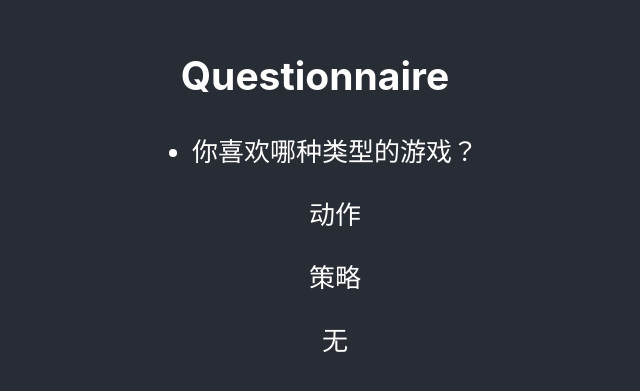
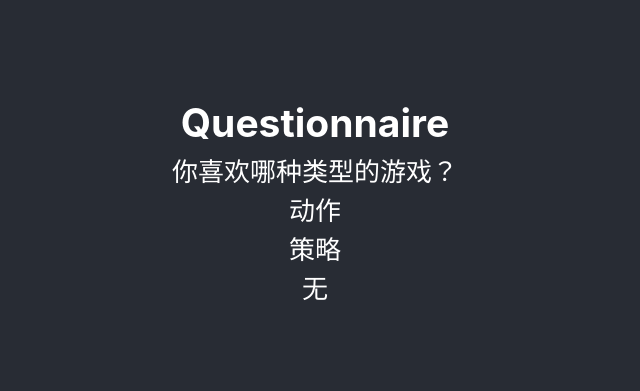
Before and after one commit to Liaozhenting/interactive-questionnaire, a React (Create React App) app: page / in a window 1280 px wide. Shown: the part 199-590 px from the top of the page, without its empty margins (325-965 px from the left). Built offline with nearby package versions, Linux system fonts and the light colour scheme.

Commit message:
feat: readme

```diff
--- a/public/index.html
+++ b/public/index.html
@@ -9,6 +9,7 @@
       name="description"
       content="Web site created using create-react-app"
     />
+    <link rel="stylesheet" href="%PUBLIC_URL%/normalize.css" />
     <link rel="apple-touch-icon" href="%PUBLIC_URL%/logo192.png" />
     <!--
       manifest.json provides metadata used when your web app is installed on a
--- /dev/null
+++ b/public/normalize.css
@@ -0,0 +1,57 @@
+/* Reset styles */
+body,
+h1,
+h2,
+h3,
+h4,
+h5,
+h6,
+p,
+blockquote,
+pre,
+code,
+hr,
+dl,
+dd,
+ol,
+ul,
+figure,
+fieldset,
+legend,
+button,
+input,
+textarea,
+select {
+  margin: 0;
+  padding: 0;
+  box-sizing: border-box;
+}
+
+/* Set default font family and size */
+body {
+  font-family: Arial, Helvetica, sans-serif;
+  font-size: 16px;
+}
+
+/* Set default line height */
+body,
+p {
+  line-height: 1.5;
+}
+
+/* Remove list styles */
+ul,
+ol {
+  list-style: none;
+}
+
+/* Set default link styles */
+a {
+  text-decoration: none;
+  color: inherit;
+}
+
+/* Set default box-sizing for all elements */
+* {
+  box-sizing: inherit;
+}
```
Also changed, not shown: images/1.gif (added), 1 other file (tests, documents, lock files or other folders).
